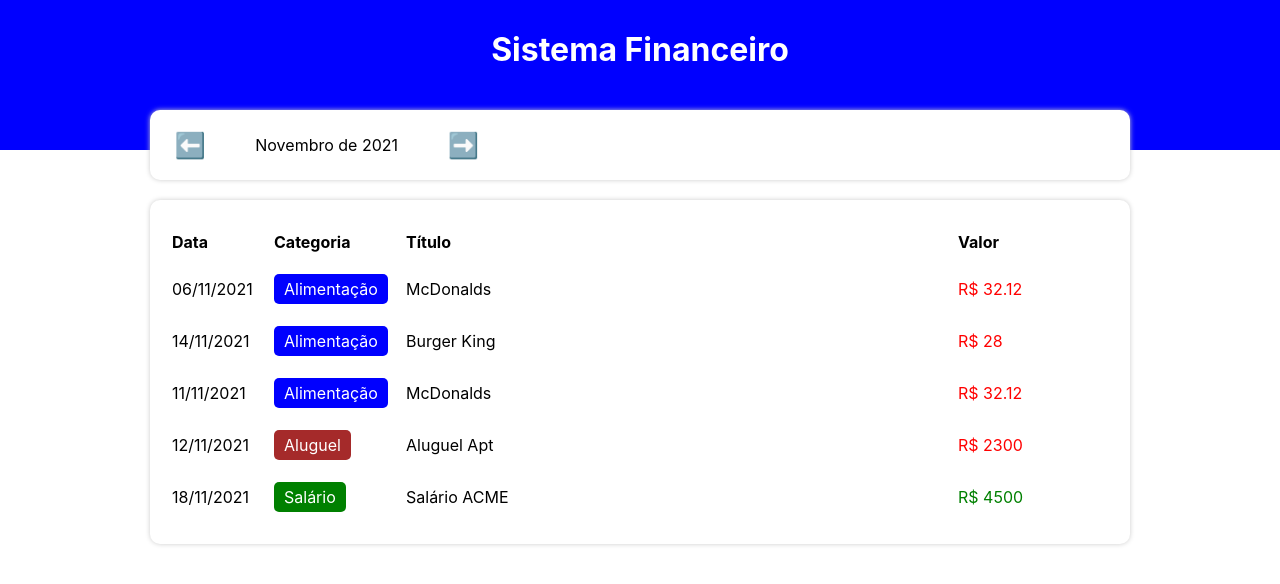
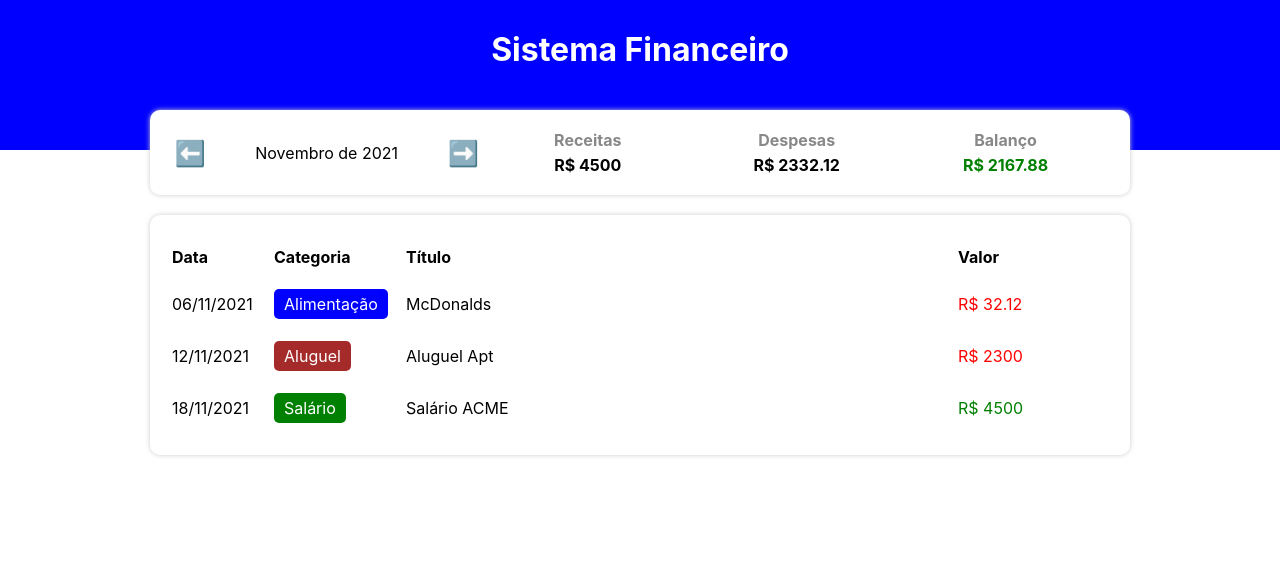
Before and after one commit to Nailson97/Sistema-de-Finan-as, a React (Create React App) app: page / in a window 1280 px wide. Shown: the top 584 px of the page. Built offline with nearby package versions, Linux system fonts and the light colour scheme; the HTML template or start-up script is replaced by a standard one.

Commit message:
projeto quase teminado

```diff
--- a/src/App.tsx
+++ b/src/App.tsx
@@ -6,7 +6,7 @@ import { items } from './data/items'
 import { categories } from './data/categories'
 import { getCurrentMounth, filterListByMouth} from './helpers/dateFilter'
 import { TableArea } from './components/TableArea'
-import { InfoArea } from './components/InfoArea'
+import { InfoArea } from './InfoArea/index'
 
 export default function App () {
   const [List, setList] = useState(items)
@@ -18,6 +18,23 @@ export default function App () {
   useEffect(() => {
     setFilteredList( filterListByMouth(List, CurrentMonth) )
   },[List, CurrentMonth])
+
+  useEffect(() => {
+    let incomeCount = 0;
+    let expenseCount = 0;
+
+    for(let i in filteredList) {
+      if(categories[filteredList[i].category].expanse) {
+        expenseCount += filteredList[i].value
+      } else {
+        incomeCount += filteredList[i].value
+      }
+    }
+
+    setIncome(incomeCount)
+    setExpense(expenseCount)
+
+  }, [filteredList])
 
   const handleMouthChange = (newMouth: string) => {
     setCurrentMounth(newMouth)
--- a/src/components/InfoArea/index.tsx
+++ b/src/InfoArea/index.tsx
@@ -1,5 +1,6 @@
 import * as C from './styles'
-import { formatCurrentMouth }  from '../../helpers/dateFilter'
+import { formatCurrentMouth }  from '../helpers/dateFilter'
+import { ResumeItem } from '../components/ResumeItem/index'
 
 type Props = {
     CurrentMouth: string
@@ -30,7 +31,10 @@ export const InfoArea = ({ CurrentMouth, onMonthChange, income, expense }: Props
                 <C.MouthArrow onClick={handleNextMouth}>➡️</C.MouthArrow>
             </C.MouthArea>
             <C.ResumeArea>
-
+                <ResumeItem title='Receitas' value={income}></ResumeItem>
+                <ResumeItem title='Despesas' value={expense}></ResumeItem>
+                <ResumeItem title='Balanço' value={income - expense}
+                color={(income - expense) < 0 ? 'red' : 'green'}></ResumeItem>
             </C.ResumeArea>
         </C.Container>
     )
--- /dev/null
+++ b/src/components/ResumeItem/index.tsx
@@ -0,0 +1,17 @@
+import * as C from './styles'
+
+type Props = {
+    title: string;
+    value: number;
+    color?: string;
+
+}
+
+export const ResumeItem = ({ title, value, color}: Props) => {
+    return(
+        <C.Container>
+            <C.Title>{title}</C.Title>
+            <C.Info color={color}>R$ {value}</C.Info>
+        </C.Container>
+    )
+}
--- /dev/null
+++ b/src/components/ResumeItem/styles.ts
@@ -0,0 +1,18 @@
+import styled from 'styled-components'
+
+export const Container = styled.div`
+    flex: 1;
+`;
+
+export const Title = styled.div`
+    text-align: center;
+    font-weight: bold;
+    color: #888;
+    margin-bottom: 5px;
+`;
+
+export const Info = styled.div<{ color?: string}>`
+    text-align: center;
+    font-weight: bold;
+    color: ${props => props.color ?? '#000'}
+`;
--- a/src/data/items.ts
+++ b/src/data/items.ts
@@ -4,8 +4,8 @@ import { Item } from '../types/Item'
 
 export const items: Item[] = [
     { date: new Date(2021, 10, 6), category: 'food', title: 'McDonalds', value: 32.12},
-    { date: new Date(2021, 10, 14), category: 'food', title: 'Burger King', value: 28},
-    { date: new Date(2021, 10, 11), category: 'food', title: 'McDonalds', value: 32.12},
+    { date: new Date(2021, 11, 7), category: 'salary', title: 'Salário', value: 4500},
+    { date: new Date(2021, 11, 7), category: 'food', title: 'Burguer king', value: 26},
     { date: new Date(2021, 10, 12), category: 'rent', title: 'Aluguel Apt', value: 2300},
     { date: new Date(2021, 10, 18), category: 'salary', title: 'Salário ACME', value: 4500},
 ]
```
Also changed, not shown: src/InfoArea/styles.ts (renamed from src/components/InfoArea/styles.ts).
